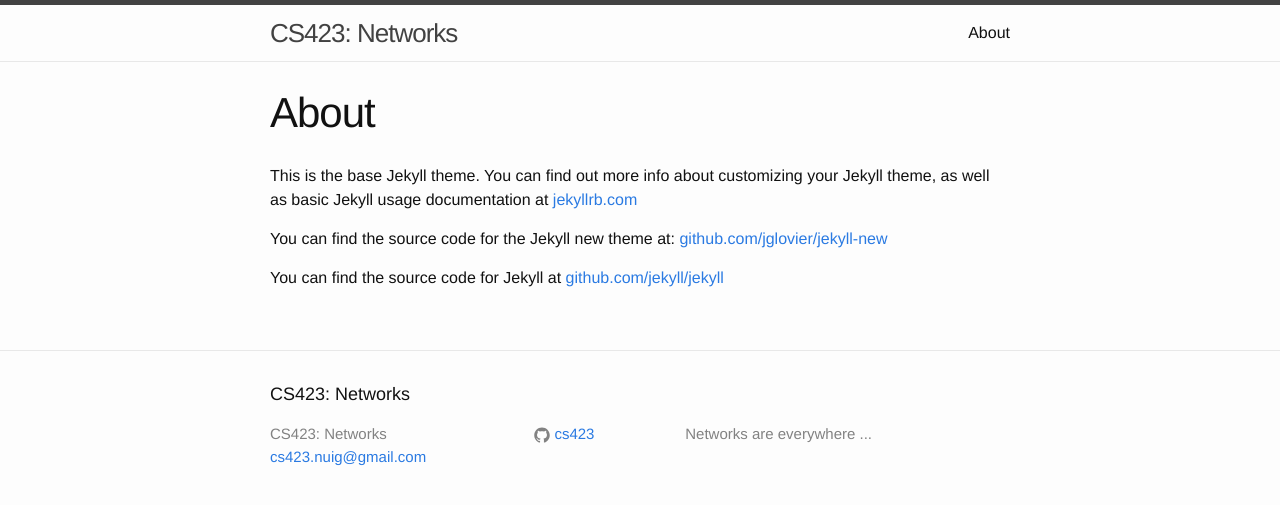
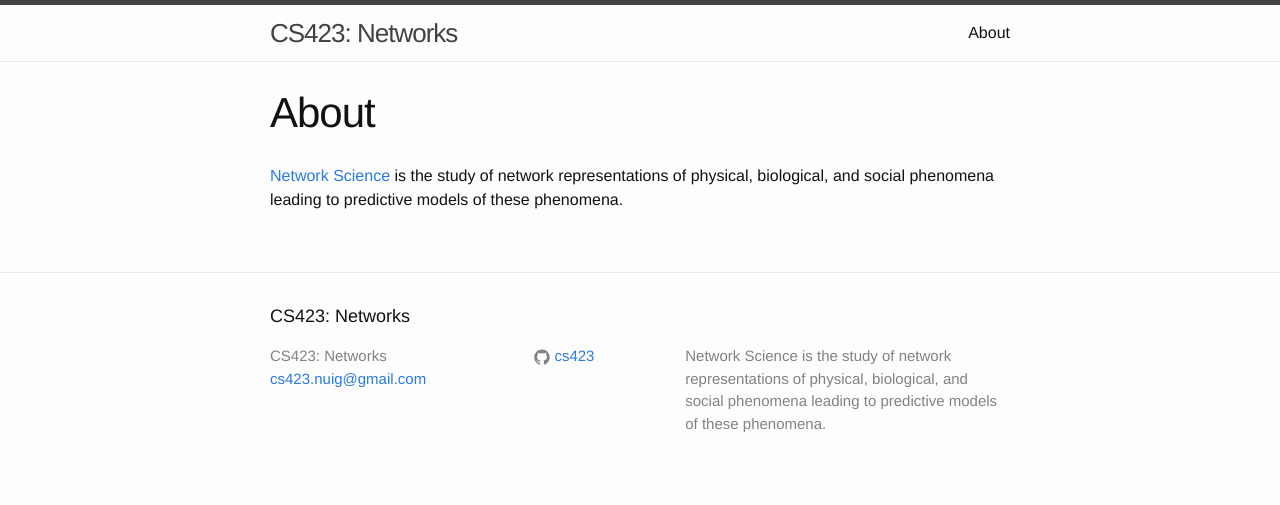
Before and after one commit to starktech23/cs4423.github.io, a Jekyll site: the page built from about.md, in a window 1280 px wide. Shown: the top 505 px of the page. Built offline with Jekyll 4.4.1, drawn with Linux system fonts in a browser that asks for light colours.

Commit message:
added 'about'

```diff
--- a/_config.yml
+++ b/_config.yml
@@ -2,7 +2,9 @@
 title: "CS423: Networks"
 email: cs423.nuig@gmail.com
 description: > # this means to ignore newlines until "baseurl:"
-  Networks are everywhere ...
+  Network Science is the study of network representations of physical,
+  biological, and social phenomena leading to predictive models of
+  these phenomena.
 baseurl: "" # the subpath of your site, e.g. /blog/
 url: "http://schmidt.nuigalway.ie" # the base hostname & protocol for your site
 #twitter_username: jekyllrb
--- a/about.md
+++ b/about.md
@@ -4,8 +4,4 @@
 permalink: /about/
 ---
 
-This is the base Jekyll theme. You can find out more info about customizing your Jekyll theme, as well as basic Jekyll usage documentation at [jekyllrb.com](http://jekyllrb.com/)
-
-You can find the source code for the Jekyll new theme at: [github.com/jglovier/jekyll-new](https://github.com/jglovier/jekyll-new)
-
-You can find the source code for Jekyll at [github.com/jekyll/jekyll](https://github.com/jekyll/jekyll)
+  [Network Science](https://en.wikipedia.org/wiki/Network_science) is the study of network representations of physical, biological, and social phenomena leading to predictive models of these phenomena.
```
